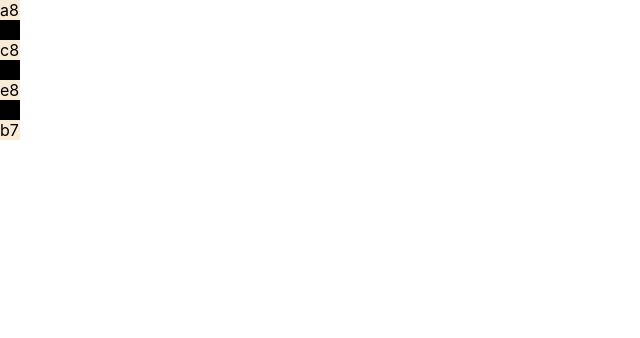
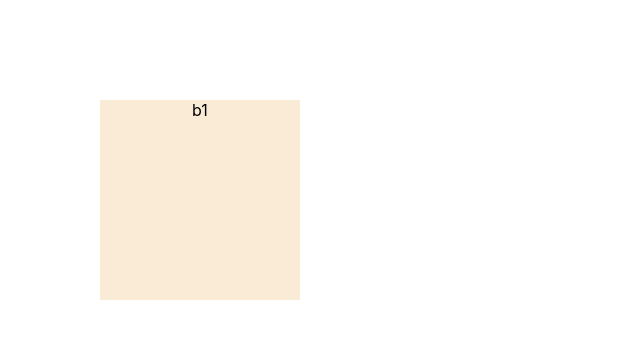
Before and after one commit to JuanJoseGitHub/Xadrez, a React (Create React App) app: page / in a window 1280 px wide. Shown: the top 338 px of the page, without its empty margins (0-640 px from the left). Built offline with nearby package versions, Linux system fonts and the light colour scheme.

Commit message:
Taboleiro

```diff
--- a/src/App.css
+++ b/src/App.css
@@ -1,6 +1,2 @@
 .Inicial {font-family: Chess;
             font-size: 56px;}
-body    {display: flex}
-
-.b      {background-color: antiquewhite;}
-.n      {background-color: black;}
--- a/src/componentes/Taboleiro.jsx
+++ b/src/componentes/Taboleiro.jsx
@@ -1,29 +1,26 @@
 import React from 'react'
-
+import styles from '../css/Taboleiro.module.css'
 export default function Taboleiro() {
 
     return (
-    <div>
-        <div>
-            <div className='b' id='a8'>a8</div>
-            <div className='n' id='b8'>b8</div>
-            <div className='b' id='c8'>c8</div>
-            <div className='n' id='d8'>d8</div>
-            <div className='b' id='e8'>e8</div>
-            <div className='n' id='f8'></div>
-            <div className='b' id='g8'></div>
-            <div className='n' id='h8'></div>
-        </div>
-        <div>
-            <div className='n' id='a7'>a7</div>
-            <div className='b' id='b7'>b7</div>
-            <div className='n' id='c7'></div>
-            <div className='b' id='d7'></div>
-            <div className='n' id='e7'></div>
-            <div className='b' id='f7'></div>
-            <div className='n' id='g7'></div>
-            <div className='b' id='h7'></div>
-        </div>
+    <div id={styles.taboleiro}>
+            <div className={styles.b} id={styles.a8}>a8</div>
+            <div className={styles.n} id={styles.a7}>a7</div>
+            <div className={styles.b} id={styles.a6}>a6</div>
+            <div className={styles.n} id={styles.a5}>a5</div>
+            <div className={styles.b} id={styles.a4}>a4</div>
+            <div className={styles.n} id={styles.a3}>a3</div>
+            <div className={styles.b} id={styles.a2}>a2</div>
+            <div className={styles.n} id={styles.a1}>a1</div>
+
+            <div className={styles.n} id='b8'>b8</div>
+            <div className={styles.b} id='b7'>b7</div>
+            <div className={styles.n} id='b6'>b6</div>
+            <div className={styles.b} id='b5'>b5</div>
+            <div className={styles.n} id='b4'>b4</div>
+            <div className={styles.b} id='b3'>b3</div>
+            <div className={styles.n} id='b2'>b2</div>
+            <div className={styles.b} id='b1'>b1</div>
 
     </div>
     )
--- /dev/null
+++ b/src/css/Taboleiro.module.css
@@ -0,0 +1,20 @@
+body    {text-align: center;
+}
+
+#taboleiro      {
+        display: grid;
+        grid-template-columns: 100px 200px 300px 400px 500px;
+        grid-template-rows: 100px 200px 300px 400px 500px;
+        width: 800px;
+        height: 800px;
+}
+
+.b      {background-color: antiquewhite;
+        grid-column: 2 / 3;
+        grid-row: 2 / 3;
+}
+
+.n      {background-color: aqua;
+        grid-column: 2 / 3;
+        grid-row: 2 / 3;
+}
```
